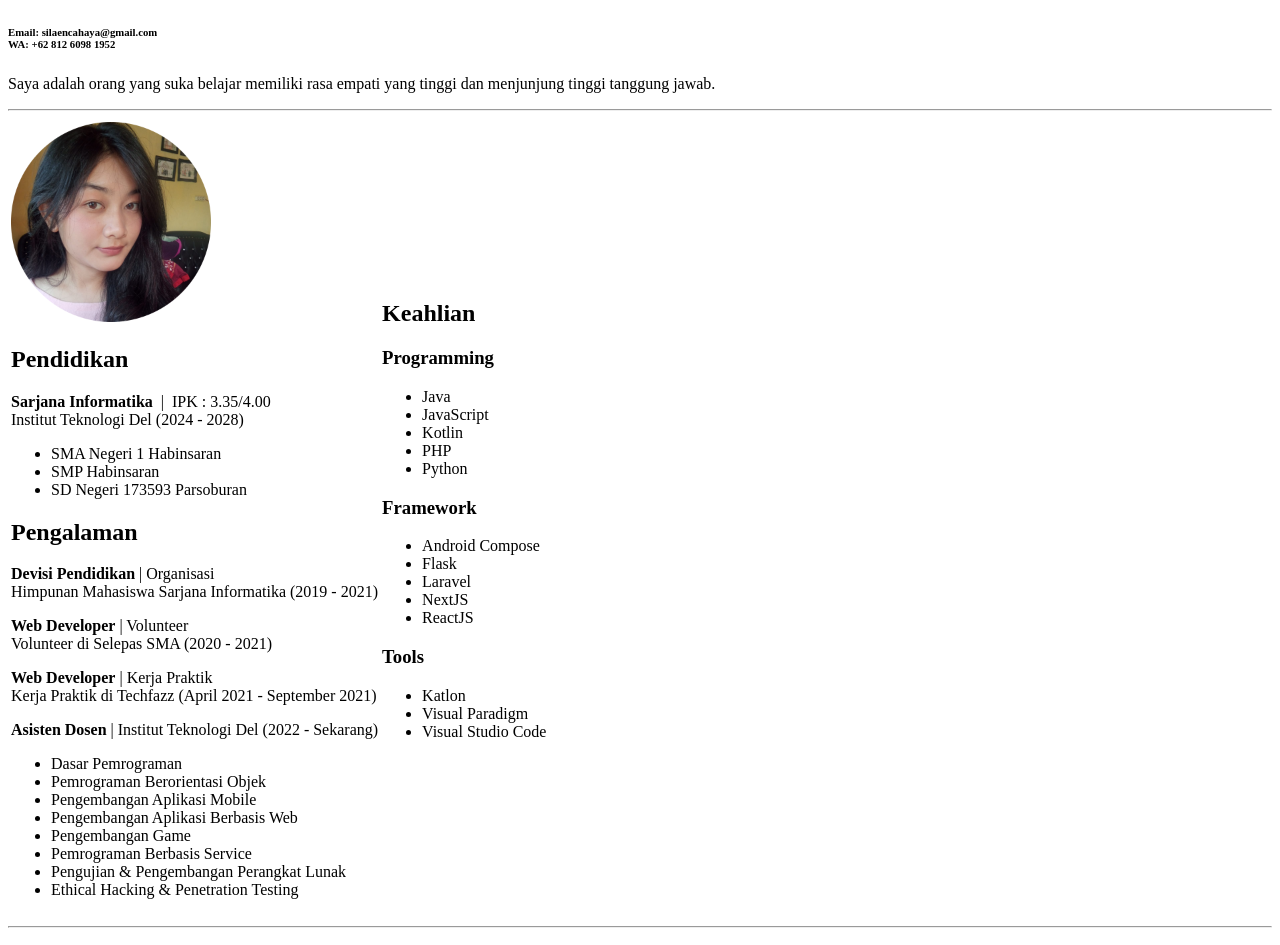
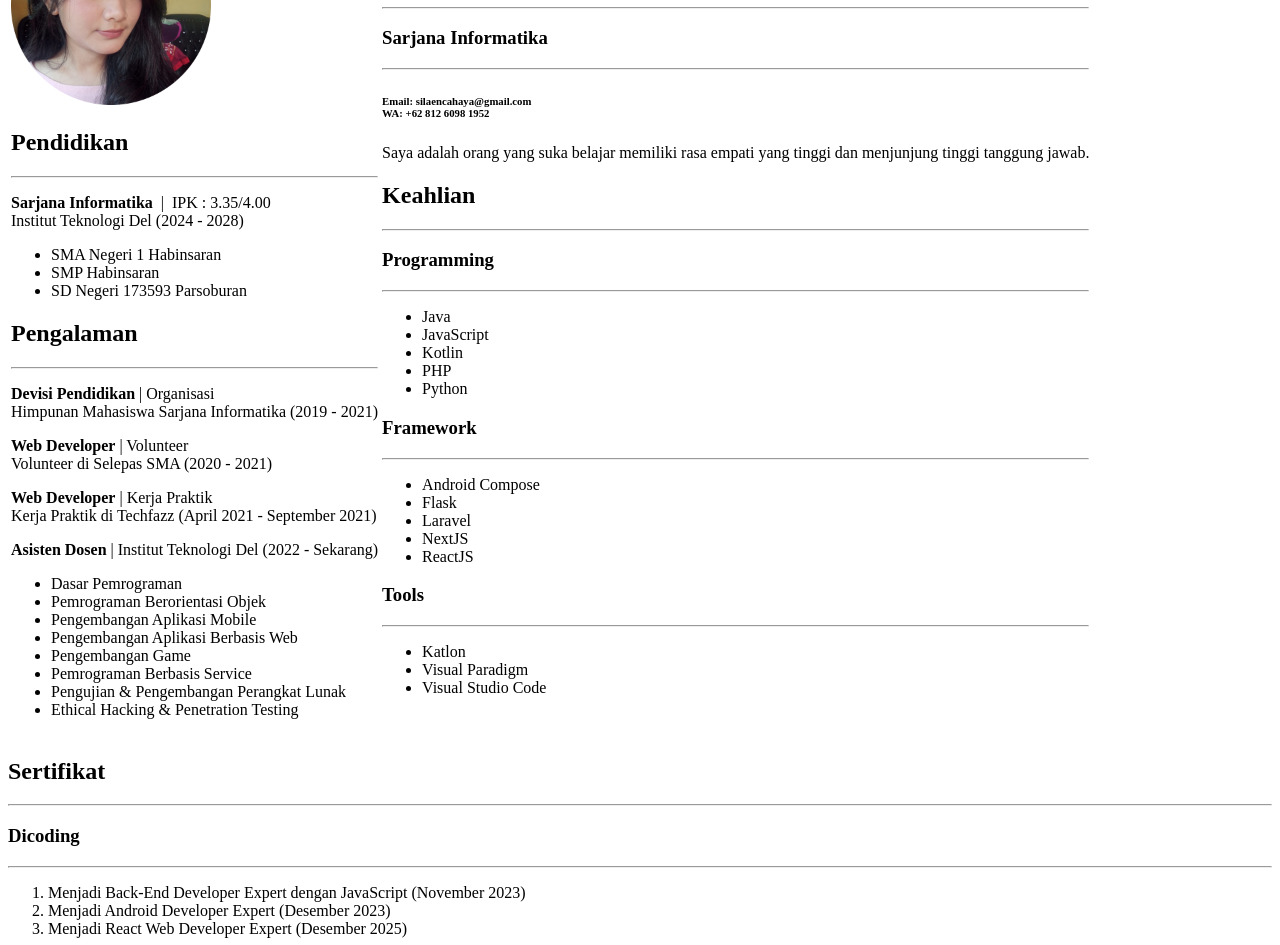
Before and after one commit to cahayaraya17/ifs24017-pabwe-p1, a plain HTML site: page cv.html in a window 1280 px wide. Shown: the part 142-1087 px from the top of the page. Drawn offline with Linux system fonts and the light colour scheme.

Commit message:
Update cv.html

```diff
--- a/cv.html
+++ b/cv.html
@@ -9,7 +9,6 @@
 
 <body>
 
-<!-- Navigasi -->
 <header>
     <nav>
         <a href="index.html">IMDb</a> |
@@ -20,22 +19,7 @@
     <hr>
 </header>
 
-<!-- Header Profil (H1 diletakkan di paling atas hierarki) -->
 <main>
-    <h1>Cahaya Raya Silaen</h1>
-    <h2>Sarjana Informatika</h2>
-    <h6>
-        Email: silaencahaya@gmail.com<br />
-        WA: +62 812 6098 1952
-    </h6>
-
-    <p>
-        Saya adalah orang yang suka belajar memiliki rasa empati
-        yang tinggi dan menjunjung tinggi tanggung jawab.
-    </p>
-    <hr>
-
-    <!-- Detail Profil -->
     <table>
         <tr>
             <td>
@@ -45,6 +29,8 @@
                      alt="Foto profil Cahaya Raya Silaen">
 
                 <h2>Pendidikan</h2>
+                <hr>
+
                 <p>
                     <strong>Sarjana Informatika</strong> &nbsp;|&nbsp; IPK : 3.35/4.00<br />
                     Institut Teknologi Del (2024 - 2028)
@@ -57,6 +43,8 @@
                 </ul>
 
                 <h2>Pengalaman</h2>
+                <hr>
+
                 <p>
                     <strong>Devisi Pendidikan</strong> | Organisasi<br />
                     Himpunan Mahasiswa Sarjana Informatika (2019 - 2021)
@@ -88,9 +76,27 @@
             </td>
 
             <td>
+                <h1>Cahaya Raya Silaen</h1>
+                <hr>
+
+                <h3>Sarjana Informatika</h3>
+                <hr>
+
+                <h6>
+                    Email: silaencahaya@gmail.com<br />
+                    WA: +62 812 6098 1952
+                </h6>
+
+                <p>
+                    Saya adalah orang yang suka belajar memiliki rasa empati
+                    yang tinggi dan menjunjung tinggi tanggung jawab.
+                </p>
+
                 <h2>Keahlian</h2>
+                <hr>
 
                 <h3>Programming</h3>
+                <hr>
                 <ul>
                     <li>Java</li>
                     <li>JavaScript</li>
@@ -100,6 +106,7 @@
                 </ul>
 
                 <h3>Framework</h3>
+                <hr>
                 <ul>
                     <li>Android Compose</li>
                     <li>Flask</li>
@@ -109,6 +116,7 @@
                 </ul>
 
                 <h3>Tools</h3>
+                <hr>
                 <ul>
                     <li>Katlon</li>
                     <li>Visual Paradigm</li>
@@ -117,12 +125,13 @@
             </td>
         </tr>
     </table>
-    <hr>
 
-    <!-- Sertifikat & Portfolio -->
     <section>
         <h2>Sertifikat</h2>
+        <hr>
+
         <h3>Dicoding</h3>
+        <hr>
         <ol>
             <li>Menjadi Back-End Developer Expert dengan JavaScript (November 2023)</li>
             <li>Menjadi Android Developer Expert (Desember 2023)</li>
@@ -132,7 +141,10 @@
 
     <section>
         <h2>Portfolio</h2>
+        <hr>
+
         <h3>Github | @auxtern</h3>
+        <hr>
         <ol>
             <li>Forum API | JavaScript | HapiJS</li>
             <li>Github Expose | Kotlin | Android</li>
@@ -144,6 +156,7 @@
         </ol>
 
         <h3>Itch.io | @auprojects</h3>
+        <hr>
         <ol>
             <li>Catlien | C# | Unity (2D)</li>
             <li>Breaking Loneliness | C# | Unity (3D)</li>
@@ -151,6 +164,7 @@
         </ol>
 
         <h3>Others</h3>
+        <hr>
         <ol>
             <li>Delcom Public API | PHP | Laravel (public-api.delcom.org)</li>
             <li>Delcom Tasks | Kotlin | Android (playstore)</li>
```
